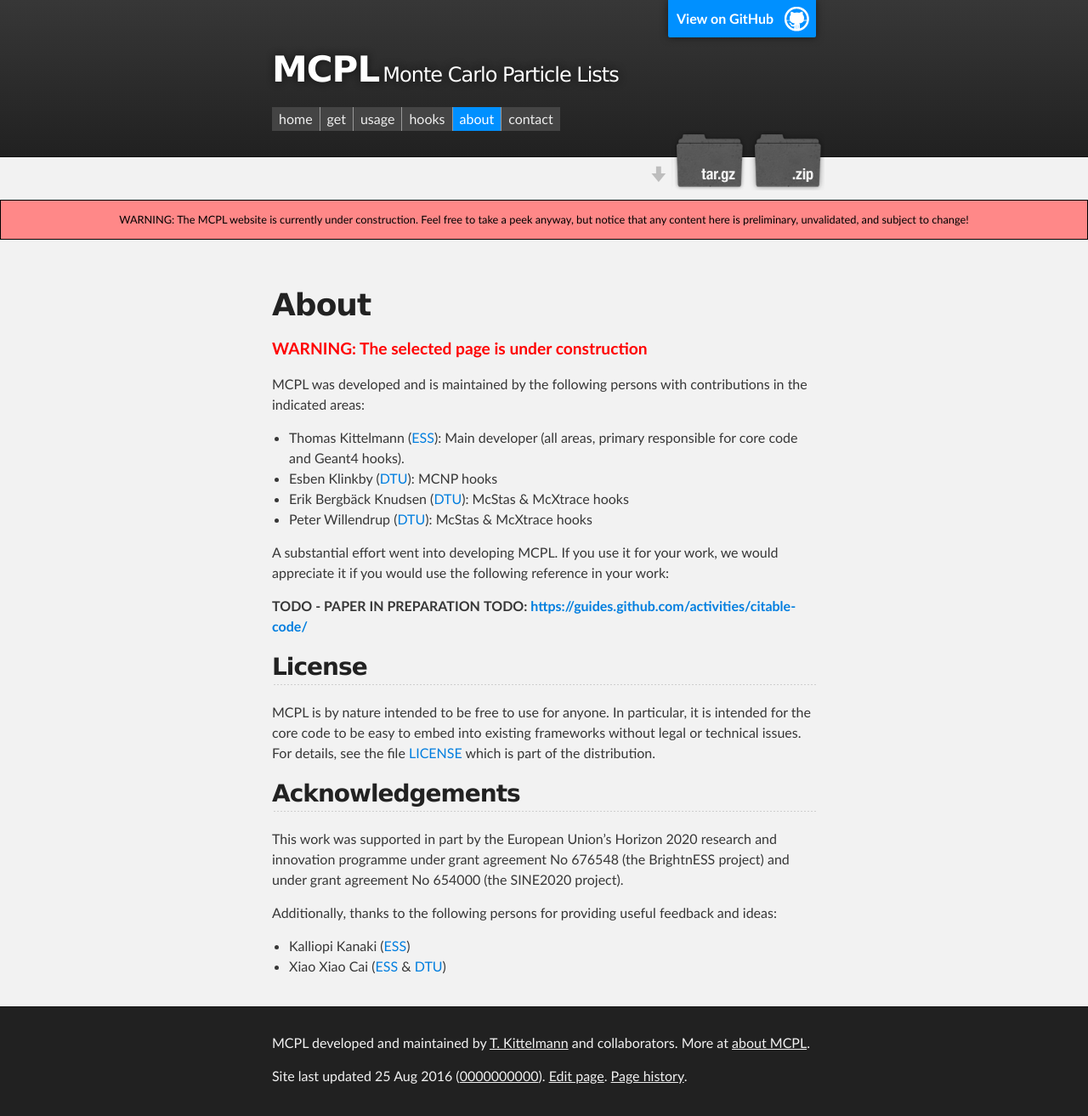
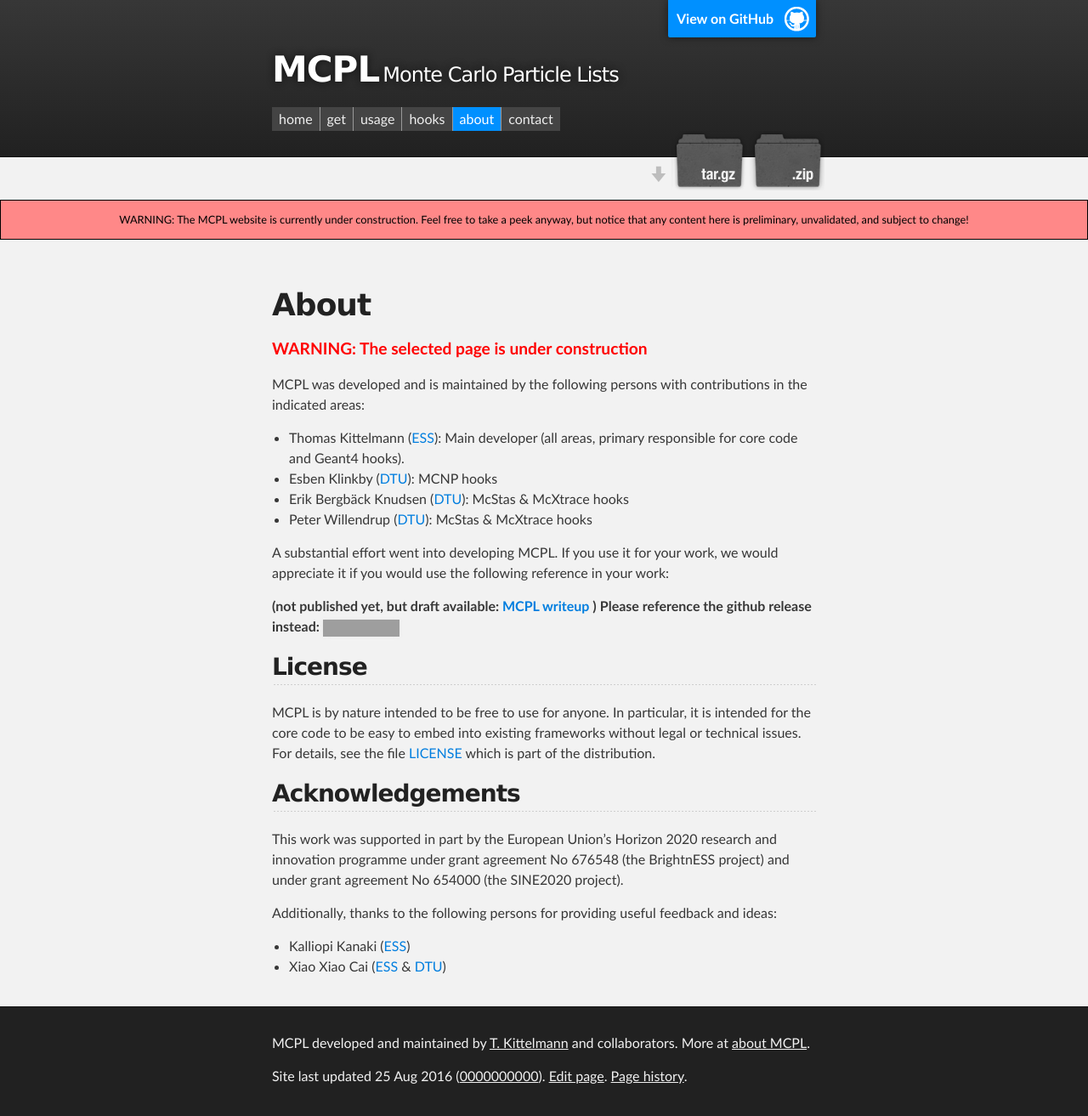
Before and after one commit to mctools/mcpl, a Jekyll site: the page built from about.md, in a window 1280 px wide. Shown: the whole page at 85% size. Built offline with Jekyll 4.4.1, drawn with Linux system fonts in a browser that asks for light colours; grey boxes are pictures that could not be loaded.

Commit message:
add zenodo doi link

```diff
--- a/about.md
+++ b/about.md
@@ -15,8 +15,8 @@ in the indicated areas:
 A substantial effort went into developing MCPL. If you use it for your work, we
 would appreciate it if you would use the following reference in your work:
 
-**TODO - PAPER IN PREPARATION**
-**TODO: [https://guides.github.com/activities/citable-code/](https://guides.github.com/activities/citable-code/)**
+**(not published yet, but draft available: {% include linkpaper.html %})**
+**Please reference the github release instead: [![DOI](https://zenodo.org/badge/24077/mctools/mcpl.svg)](https://zenodo.org/badge/latestdoi/24077/mctools/mcpl)**
 
 ## License
 
```
